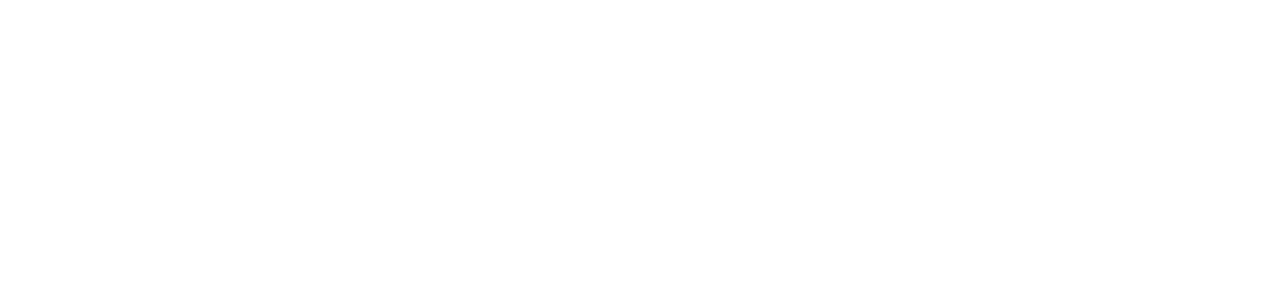
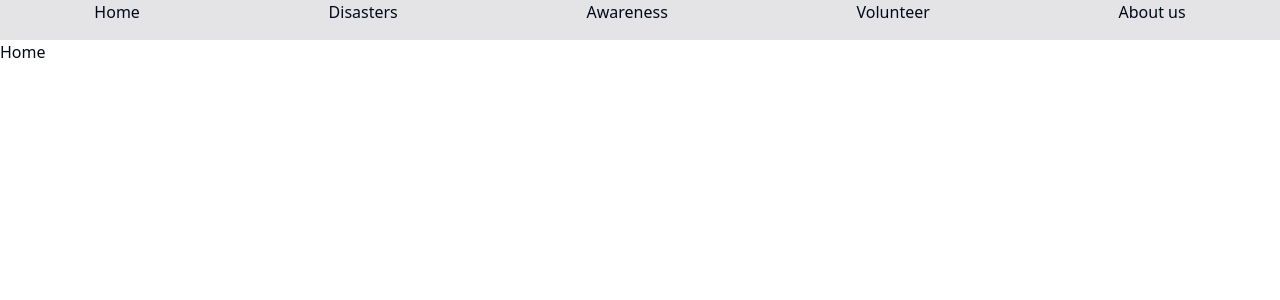
Before and after one commit to devansh-dek/CrisisBridge, a React (Vite) app in the folder client/: page / in a window 1280 px wide. Before the commit this address had no page. Shown: the top 300 px of the page. Built offline with nearby package versions, Linux system fonts and the light colour scheme.

Commit message:
feat: Basic layout for frontend

```diff
--- a/client/src/App.jsx
+++ b/client/src/App.jsx
@@ -1,13 +1,24 @@
-import { useState } from "react";
-import { Button } from "./components/ui/button";
 import { Route, Routes } from "react-router-dom";
 import Login from "./components/login";
 import Signup from "./components/signup";
+import Layout from "./components/layout";
+import Awareness from "./pages/Awareness";
+import Disasters from "./pages/Disasters";
+import Volunteer from "./pages/Volunteer";
+import About from "./pages/About";
+import Home from "./pages/Home";
 
 function App() {
   return (
     <>
       <Routes>
+        <Route path="/" element={<Layout />}>
+          <Route index element={<Home />} />
+          <Route path="awareness" element={<Awareness />} />
+          <Route path="disasters" element={<Disasters />} />
+          <Route path="volunteer" element={<Volunteer />} />
+          <Route path="about" element={<About />} />
+        </Route>
         <Route path="/login" element={<Login/>}/>
         <Route path="/signup" element={<Signup/>}/>
       </Routes>
--- /dev/null
+++ b/client/src/components/layout.jsx
@@ -0,0 +1,13 @@
+import { Outlet } from "react-router-dom";
+import Navbar from "./Navbar";
+
+const Layout = () => {
+  return (
+    <div className="flex flex-col">
+        <Navbar />
+        <Outlet />
+    </div>
+  )
+}
+
+export default Layout;
--- a/client/src/components/login.jsx
+++ b/client/src/components/login.jsx
@@ -1,6 +1,8 @@
 function Login(){
     return(
-        <h1>login</h1>
+        <div className="bg-zinc-200 w-full h-screen">
+            <h1>login</h1>
+        </div>
     )
 }
 
--- /dev/null
+++ b/client/src/components/navbar.jsx
@@ -0,0 +1,42 @@
+import { Link } from "react-router-dom";
+
+const navlist = [
+    {
+        title: 'Home',
+        link: '/'
+    },
+    {
+        title: 'Disasters',
+        link: '/disasters'
+    },
+    {
+        title: 'Awareness',
+        link: '/awareness'
+    },
+    {
+        title: 'Volunteer',
+        link: '/volunteer'
+    },
+    {
+        title: 'About us',
+        link: '/about'
+    },
+]
+
+function Navbar() {
+  return (
+    <div className="h-10 w-full bg-zinc-200">
+        <div className="flex justify-around">
+            {navlist.map((navItem) => {
+                return (
+                    <Link to={navItem.link}>
+                        <div>{navItem.title}</div>
+                    </Link>
+                )
+            })}
+        </div>
+    </div>
+  )
+}
+
+export default Navbar;
--- a/client/src/components/signup.jsx
+++ b/client/src/components/signup.jsx
@@ -1,6 +1,8 @@
 function Signup(){
     return(
-        <h1>sign up</h1>
+        <div className="bg-zinc-200 w-full h-screen">
+            <h1>sign up</h1>
+        </div>
     )
 }
 
--- /dev/null
+++ b/client/src/pages/About.jsx
@@ -0,0 +1,7 @@
+function About() {
+  return (
+    <div>About</div>
+  )
+}
+
+export default About
--- /dev/null
+++ b/client/src/pages/Awareness.jsx
@@ -0,0 +1,7 @@
+function Awareness() {
+  return (
+    <div>Awareness</div>
+  )
+}
+
+export default Awareness
--- /dev/null
+++ b/client/src/pages/Disasters.jsx
@@ -0,0 +1,7 @@
+function Disasters() {
+  return (
+    <div>Disasters</div>
+  )
+}
+
+export default Disasters
--- /dev/null
+++ b/client/src/pages/Home.jsx
@@ -0,0 +1,7 @@
+function Home() {
+  return (
+    <div>Home</div>
+  )
+}
+
+export default Home
--- /dev/null
+++ b/client/src/pages/Volunteer.jsx
@@ -0,0 +1,7 @@
+function Volunteer() {
+  return (
+    <div>Volunteer</div>
+  )
+}
+
+export default Volunteer
```
